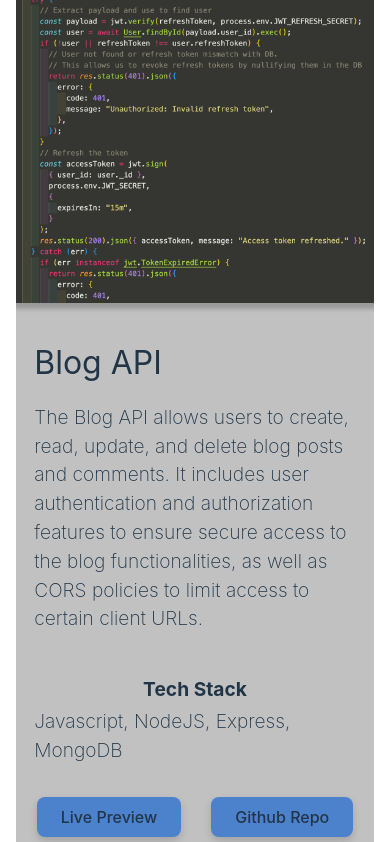
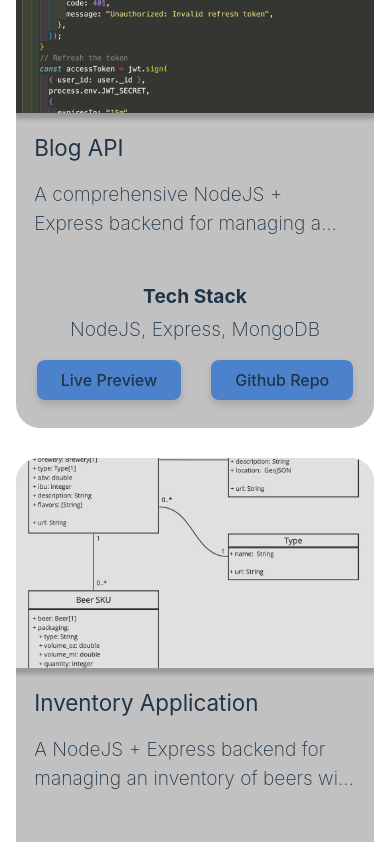
Before and after one commit to sourdoughbredd/personal-website, a React (Vite) app: page / in a window 390 px wide. Shown: the part 4040-4882 px from the top of the page. Built offline with nearby package versions, Linux system fonts and the light colour scheme.

Commit message:
Display projects as grid cards for narrow view

```diff
--- a/src/components/ProjectCard.jsx
+++ b/src/components/ProjectCard.jsx
@@ -1,8 +1,26 @@
 import styles from "./ProjectCard.module.css";
+
+const Buttons = ({ private_repo, live_link, repo_link }) => {
+  if (private_repo) {
+    return (
+      <div className={styles.buttons}>
+        <a>This code must be kept private. Contact me to request access.</a>
+      </div>
+    );
+  } else {
+    return (
+      <div className={styles.buttons}>
+        <a href={live_link}>Live Preview</a>
+        <a href={repo_link}>Github Repo</a>
+      </div>
+    );
+  }
+};
 
 const Project = ({
   title,
-  description,
+  description_short,
+  description_long,
   features,
   img,
   tech,
@@ -17,13 +35,15 @@ const Project = ({
         <img src={img} alt="" className={styles.screenshot} />
         <div className={styles["project-info-container"]}>
           <h3>{title}</h3>
-          <p>{description}</p>
+          <p className={styles["description-long"]}>{description_long}</p>
+          <p className={styles["description-short"]}>{description_short}</p>
           <h4>Features</h4>
           <ul>
             {features.map((feature) => (
               <li key={feature}>{feature}</li>
             ))}
           </ul>
+          <div className={styles["bottom-align"]}>
             <div className={styles["tech-stack-container"]}>
               <h4>Tech Stack</h4>
               <span>
@@ -32,21 +52,8 @@ const Project = ({
                 }, "")}
               </span>
             </div>
-
-          {private_repo ? (
-            <div className={styles.buttons}>
-              <a>
-                This project is part of an ongoing course at UC Berkeley. As
-                such, the code must be kept private. Contact me to request
-                access.
-              </a>
+            <Buttons {...{ private_repo, live_link, repo_link }} />
           </div>
-          ) : (
-            <div className={styles.buttons}>
-              <a href={live_link}>Live Preview</a>
-              <a href={repo_link}>Github Repo</a>
-            </div>
-          )}
         </div>
       </div>
     </div>
--- a/src/components/ProjectCard.module.css
+++ b/src/components/ProjectCard.module.css
@@ -2,6 +2,14 @@
   margin-bottom: 1rem;
   font-size: 2rem;
   font-weight: 400;
+}
+
+.project h4 {
+  font-size: 1.2rem;
+}
+
+.project h4:first-of-type {
+  margin-top: 1rem;
 }
 
 .project-content-container {
@@ -14,30 +22,37 @@
   flex-direction: row-reverse;
 }
 
+.screenshot {
+  /* flex-grow: 1; */
+  object-fit: cover;
+  object-position: left;
+  width: 40%;
+  border-radius: 12px;
+  box-shadow: 2px 2px 4px 4px rgba(0, 0, 0, 0.233);
+  filter: invert(0.08);
+}
+
+.project-info-container {
+  display: flex;
+  flex-direction: column;
+}
+
 .project-info-container > * {
   margin: 0;
 }
 
-.project-info-container p {
-  margin-bottom: 1rem;
+.description-long,
+.description-short {
   font-size: 1.2rem;
   font-weight: 200;
 }
 
-.project-info-container h4 {
-  margin-bottom: 4px;
-  font-size: 1.2rem;
+.description-long {
+  display: initial;
 }
 
-.project-info-container h4 + span {
-  display: inline-block; /* or block */
-  margin-bottom: 2rem;
-}
-
-.project-info-container .buttons {
-  display: flex;
-  justify-content: center;
-  gap: 30px;
+.description-short {
+  display: none;
 }
 
 .tech-stack-container {
@@ -45,6 +60,23 @@
   flex-direction: column;
   align-items: center;
   font-size: 1.2rem;
+  text-align: center;
+}
+
+.tech-stack-container h4 {
+  margin-top: 1rem;
+  margin-bottom: 4px;
+}
+
+.tech-stack-container span {
+  display: inline-block; /* or block */
+  margin-bottom: 1rem;
+}
+
+.buttons {
+  display: flex;
+  justify-content: center;
+  gap: 30px;
 }
 
 .buttons a {
@@ -67,49 +99,66 @@
   background-color: #0055cc;
 }
 
-.screenshot {
-  flex-grow: 1;
-  object-fit: cover;
-  object-position: left;
-  width: 40%;
-  border-radius: 12px;
-  box-shadow: 2px 2px 4px 4px rgba(0, 0, 0, 0.233);
-  filter: invert(0.08);
-}
-
 @media (max-width: 1064px) {
   .project {
-    max-width: 600px;
-    /* border: 2px solid gray; */
+    height: 525px;
     border-radius: 24px;
     overflow: hidden;
     background-color: rgba(0, 0, 0, 0.242);
   }
 
   .project-content-container {
+    /* box-sizing: border-box; */
+    height: 525px;
     flex-direction: column;
+    gap: 18px;
   }
 
   .project:nth-child(odd) .project-content-container {
     flex-direction: column;
   }
 
+  .project h3 {
+    font-size: 1.4rem;
+  }
+
   .screenshot {
     width: 100%;
-    max-height: 400px;
+    height: 40%;
     border-radius: 0;
   }
 
+  .description-long {
+    display: none;
+  }
+
+  .description-short {
+    /* display: initial; */
+    display: -webkit-box;
+    -webkit-box-orient: vertical;
+    overflow: hidden;
+    text-overflow: ellipsis;
+    -webkit-line-clamp: 2; /* Number of lines to show */
+    line-height: 1.5; /* Adjust the line-height if needed */
+    max-height: 3em; /* Line height * number of lines */
+  }
+
   .project-info-container {
-    padding: 48px 18px;
+    padding: 48px 18px 28px;
     padding-top: 0;
+    height: 60%;
   }
 
   .project-info-container > h4,
   .project-info-container ul {
     display: none;
   }
+
+  .bottom-align {
+    /* justify-self: flex-end; */
+    flex-grow: 1;
+    display: flex;
+    flex-direction: column;
+    justify-content: flex-end;
+  }
 }
-
-/* @media (max-width: 750px) {
-} */
--- a/src/components/ProjectShowcase.module.css
+++ b/src/components/ProjectShowcase.module.css
@@ -15,3 +15,11 @@
 .project:nth-child(odd) .project-content-container {
   flex-direction: row-reverse;
 }
+
+@media (max-width: 1064px) {
+  .projects-container {
+    display: grid;
+    grid-template-columns: repeat(auto-fill, minmax(350px, 1fr));
+    gap: 30px;
+  }
+}
--- a/src/data/projects.js
+++ b/src/data/projects.js
@@ -12,7 +12,9 @@ import bearMaps from "../assets/project-screenshots/bear-maps.png";
 const projects = [
   {
     title: "Blog API",
-    description:
+    description_short:
+      "A comprehensive NodeJS + Express backend for managing a blog.",
+    description_long:
       "The Blog API allows users to create, read, update, and delete blog posts and comments. It includes user authentication and authorization features to ensure secure access to the blog functionalities, as well as CORS policies to limit access to certain client URLs.",
     features: [
       "Create, read, update, and delete endpoints for blog posts, users, and comments",
@@ -20,7 +22,7 @@ const projects = [
       "Secure password storage with bcryptJS",
       "Limit access to certain client URLs with CORS policies",
     ],
-    tech: ["Javascript", "NodeJS", "Express", "MongoDB"],
+    tech: ["NodeJS", "Express", "MongoDB"],
     img: blogApiImg,
     repo_link: "https://github.com/sourdoughbredd/blog-api",
     live_link: "https://blog-client-bb.netlify.app",
@@ -31,7 +33,9 @@ const projects = [
 
   {
     title: "Inventory Application",
-    description:
+    description_short:
+      "A NodeJS + Express backend for managing an inventory of beers with views served up with Pug.",
+    description_long:
       "The Inventory Application is designed to help beer sellers manage their inventory of different beer products. It provides features to add, update, delete, and view details of breweries, beer types, beers, and individual beer SKUs. The application is built using Node.js and Express, with a MongoDB database for storage.",
     features: [
       "CRUD operations for breweries, beer types, beers, and beer SKUs with data interconnectivity protections",
@@ -40,7 +44,7 @@ const projects = [
       "MVC (Model-View-Controller) architecture for efficient separation of concerns and maintainable code structure",
       "Server-side form sanitization and validation with express-validator",
     ],
-    tech: ["Javascript", "NodeJS", "Express", "Pug", "MongoDB"],
+    tech: ["NodeJS", "Express", "MongoDB", "Pug"],
     img: inventoryApp,
     repo_link: "https://github.com/sourdoughbredd/inventory-application",
     live_link: "https://inventory-application-bb.fly.dev/",
@@ -51,7 +55,9 @@ const projects = [
 
   {
     title: "Resumé Builder",
-    description:
+    description_short:
+      "A React app for automatically building a resumé from form inputs.",
+    description_long:
       "The Resume Builder application allows users to create and customize their resumes through a user-friendly interface. This project showcases advanced React techniques, state management, form handling, and integration with Vite for a seamless development experience.",
     features: [
       "Dynamic Form Handling: Implemented using React's state and effect hooks to manage form data and real-time updates using prop hoisting/drilling (before I learned about Context API).",
@@ -69,10 +75,12 @@ const projects = [
 
   {
     title: "To-Do List",
-    description:
+    description_short:
+      "A simple frontend task tracking app built with vanilla HTML/CSS/JS.",
+    description_long:
       "The To-Do List application allows users to manage their tasks efficiently. Users can add, edit, delete, and organize tasks into different projects. The application is built completely with vanilla HTML/CSS/JS and utilizes Webpack for module bundling.",
     features: [
-      "Add Tasks: Users can add new tasks with a description, importance, and due date.",
+      "Add Tasks: Users can add new tasks with a description_long, importance, and due date.",
       "Edit Tasks: Tasks can be edited to update their details.",
       "Delete Tasks: Users can delete tasks that are no longer needed.",
       "Project Management: Tasks can be organized into different projects for better management.",
@@ -88,7 +96,9 @@ const projects = [
 
   {
     title: "Extraction Game",
-    description:
+    description_short:
+      "A tile-based extraction game with random world generation using binary space partitioning.",
+    description_long:
       "A game where the player must extract from the map with the valuable loot. The game features fully randomized map generation using binary space partitioning, saving/loading games, and vision constriction to make the loot harder to find.",
     features: [
       "Random map generation using the binary space partitioning (BSP) algorithm. Replay the same map by entering the same seed.",
@@ -107,7 +117,9 @@ const projects = [
 
   {
     title: "Bear Maps",
-    description:
+    description_short:
+      "A web mapping application with map rastering and shortest path routing.",
+    description_long:
       "Bear Maps is a web mapping application inspired by Google Maps, where users can interact with a map of Berkeley. The application supports features like scrolling, zooming, and route finding, powered by a Java backend.",
     features: [
       "Map Rastering: Converts map data into pixel images for display.",
@@ -125,7 +137,9 @@ const projects = [
 
   {
     title: "Shopping Cart",
-    description:
+    description_short:
+      "An e-commerce site with cart management using React Context API.",
+    description_long:
       "The Shopping Cart Project is an e-commerce site designed to let users browse products, add them to their cart, and manage their cart with ease. Built with modern web technologies like React for the frontend and Vite as the build tool, this application focuses on robust application logic rather than visual aesthetics.",
     features: [
       "Single Page Application (SPA) Principles: Implemented using React Router with a shared layout across all pages.",
@@ -143,7 +157,9 @@ const projects = [
 
   {
     title: "Weather App",
-    description:
+    description_short:
+      "A vanilla HTML/CSS/JS Apple weather app clone utilizing the WeatherAPI",
+    description_long:
       "The (Apple Clone) Weather App fetches current and forecast weather data from a weather API. Users can search for weather information by entering a city name or airport code. The app displays current weather conditions, hourly weather for the next 24 hours, and a three-day forecast.",
     features: [
       "API Integration: Fetches current and forecast weather data using the WeatherAPI.",
@@ -162,7 +178,9 @@ const projects = [
 
   {
     title: "Battleship",
-    description:
+    description_short:
+      "The classic game of Battleship with game logging and playback for debugging.",
+    description_long:
       "A web-based implementation of the classic Battleship game. Crafted with precision and a clear coding style, this standalone web app is bundled with Webpack, emphasizing modern web development practices. It also features a simple error logging and game replay system for debugging game crashes.",
     features: [
       "Player vs Computer gameplay",
@@ -182,7 +200,9 @@ const projects = [
 
   {
     title: "Sign Up Form",
-    description:
+    description_short:
+      "A responsive sign-up form with live form validation and aesthitic user feedback.",
+    description_long:
       "A responsive sign-up form built with HTML, CSS, and JavaScript. It includes live form validation with a simple and intuitive user feedback.",
     features: [
       "Responsive design via flexbox and media queries",
```
Lines whose indentation alone changed are shown as unchanged.
